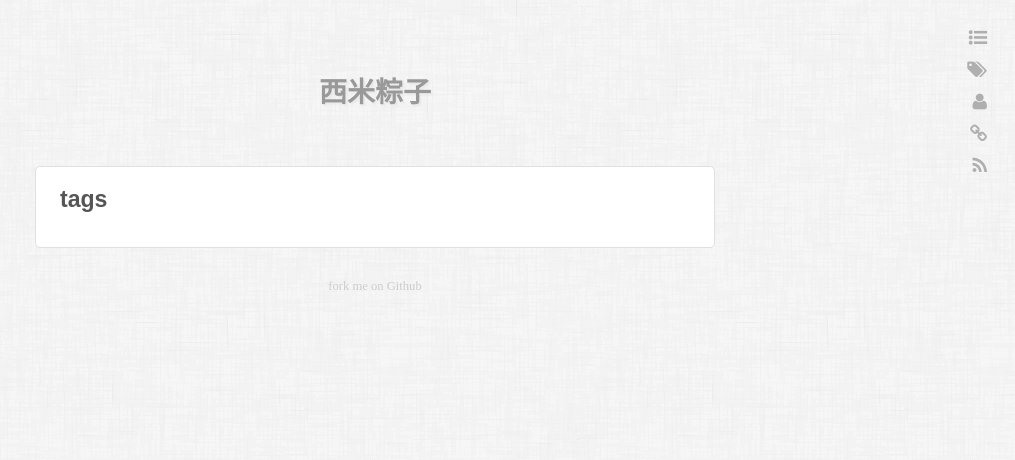
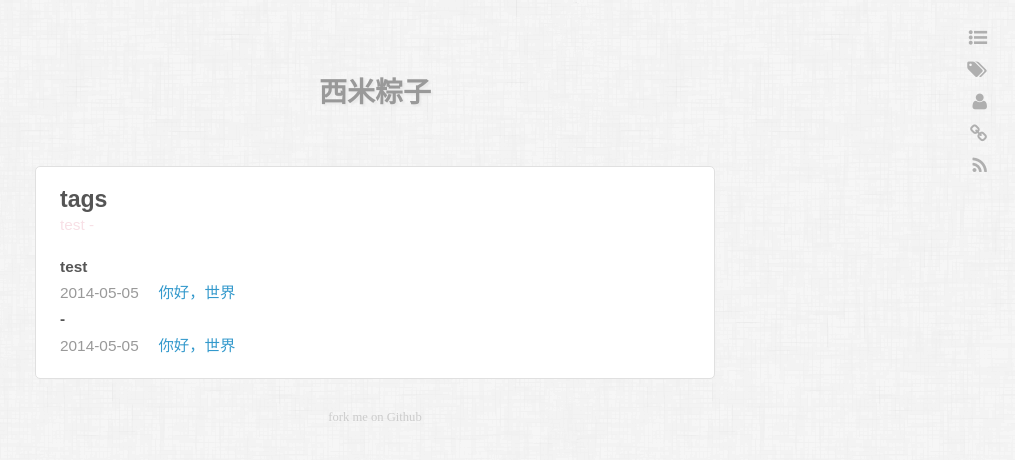
Before and after one commit to kanakdillon/kanakdillon.github.io, a Jekyll site: the page built from tags.md, in a window 1280 px wide. Shown: the top 460 px of the page, without its empty margins (265-1280 px from the left). Built offline with Jekyll 4.4.1, drawn with Linux system fonts in a browser that asks for light colours; some web fonts are replaced; Markdown is read by kramdown in place of the engine named in the settings.

Commit message:
test tag

```diff
--- a/_layouts/default.html
+++ b/_layouts/default.html
@@ -51,7 +51,7 @@
         </div>
         <footer>
           <div>
-             <a href="https://github.com/xiaoronglv/xiaoronglv.github.io" title="fork me">fork me on Github</a>
+             <a href="https://github.com/kanakdillon/kanakdillon.github.io" title="fork me">fork me on Github</a>
           </div>
         </footer>
       </div> <!-- main -->
--- a/_posts/2014-05-05-hello-world.md
+++ b/_posts/2014-05-05-hello-world.md
@@ -2,7 +2,7 @@
 title: 你好，世界
 layout: post
 guid: qzUEHG6msscb
-tags:
+tags: test
    -
 ---
 
```
